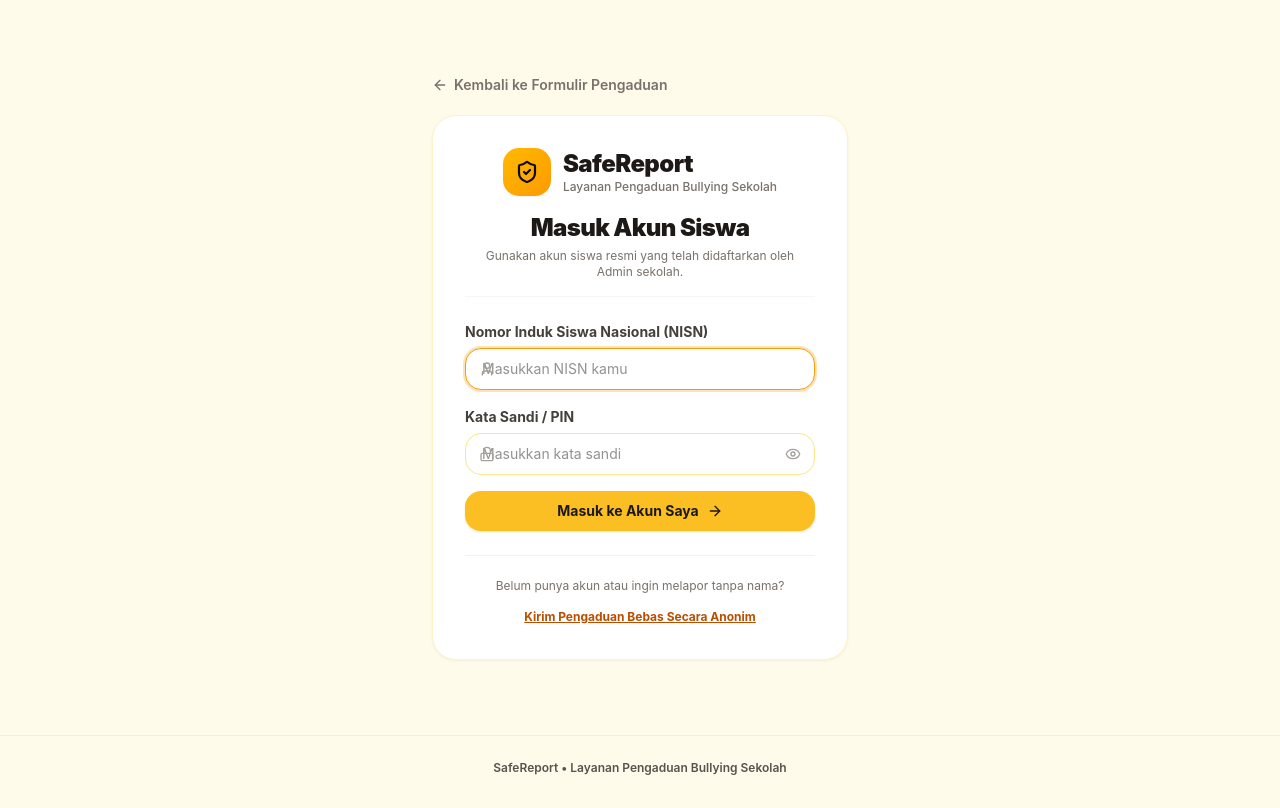
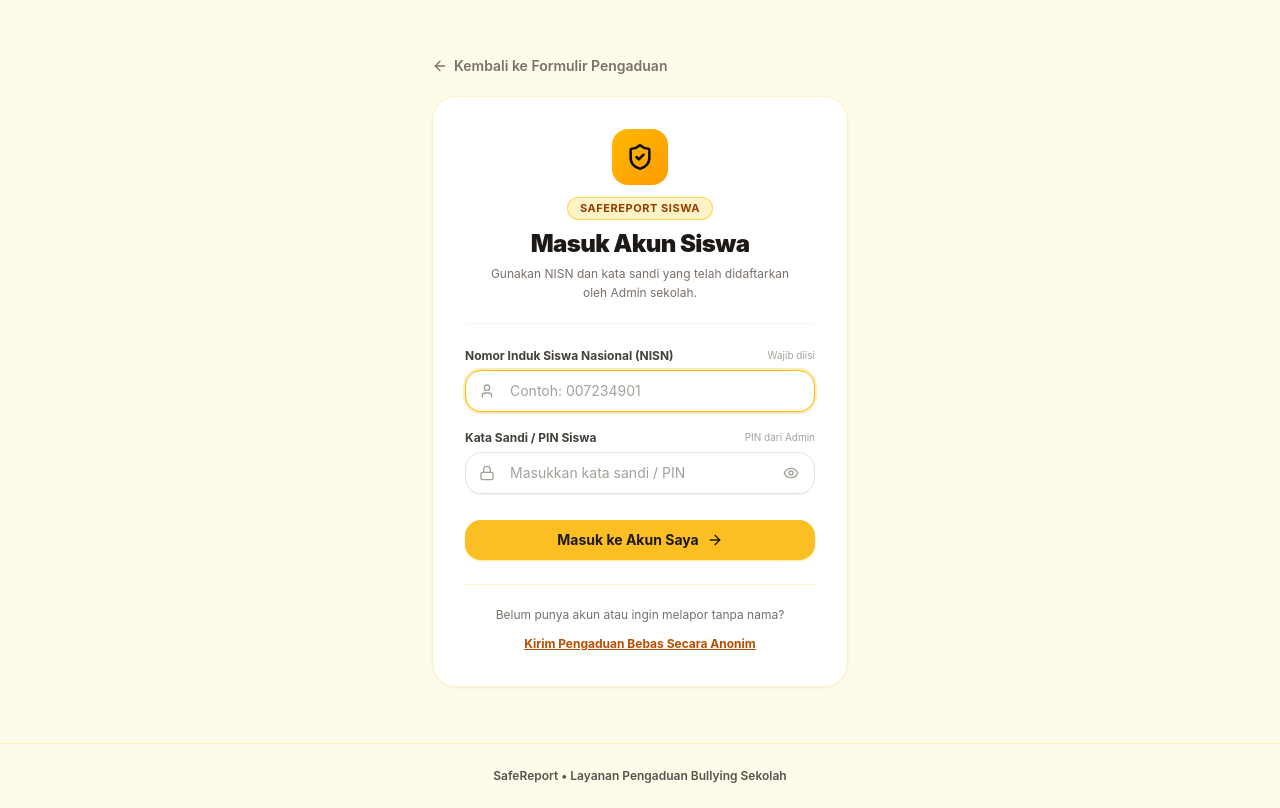
Before and after one commit to Hanifun/test-project, a Next.js app: page /login in a window 1280 px wide. Built offline with nearby package versions, Linux system fonts and the light colour scheme.

Commit message:
fix: rapikan layout header login siswa dan jarak padding input agar tidak bertabrakan dengan ikon

```diff
--- a/app/login/page.tsx
+++ b/app/login/page.tsx
@@ -3,9 +3,16 @@
 import { useState, Suspense } from "react";
 import { useRouter, useSearchParams } from "next/navigation";
 import Link from "next/link";
-import { ArrowRight, ArrowLeft, Eye, EyeOff, Lock, User as UserIcon } from "lucide-react";
+import {
+  ArrowRight,
+  ArrowLeft,
+  Eye,
+  EyeOff,
+  Lock,
+  User as UserIcon,
+  ShieldCheck,
+} from "lucide-react";
 import Footer from "@/components/Footer";
-import Logo from "@/components/Logo";
 import { AuthService, StudentService } from "@/lib/data";
 import { useToast } from "@/components/ToastProvider";
 
@@ -23,7 +30,7 @@ function LoginForm() {
   const handleStudentLogin = (e: React.FormEvent) => {
     e.preventDefault();
 
-    // 1. Validasi Pop-up Sesuai Standar Web
+    // Validasi Pop-up
     if (!nisn.trim()) {
       toast("Silakan masukkan Nomor Induk Siswa Nasional (NISN) kamu.", "warning");
       return;
@@ -43,7 +50,7 @@ function LoginForm() {
         return;
       }
 
-      // Set sesi profil siswa
+      // Simpan sesi profil siswa
       AuthService.setUser({
         id: student.id,
         nama: student.nama,
@@ -63,55 +70,72 @@ function LoginForm() {
 
   return (
     <div className="card p-6 sm:p-8 bg-white border border-amber-200/90 shadow-sm">
-      {/* Header Form Login dengan Logo Standar Web */}
-      <div className="flex flex-col items-center text-center mb-6 pb-4 border-b border-stone-100">
-        <Logo size="lg" showTagline={true} href="/" className="justify-center mb-4" />
+      {/* Header Form Login: Rapi, Terpusat, Elegan */}
+      <div className="flex flex-col items-center text-center mb-6 pb-5 border-b border-stone-100">
+        <Link href="/" className="group mb-3 inline-block" title="Kembali ke Beranda SafeReport">
+          <div className="w-13 h-13 sm:w-14 sm:h-14 rounded-2xl bg-gradient-to-br from-amber-400 to-amber-500 text-stone-950 flex items-center justify-center shadow-xs group-hover:scale-105 transition-transform">
+            <ShieldCheck className="w-7 h-7 text-stone-950 stroke-[2.2]" />
+          </div>
+        </Link>
+        <span className="text-[11px] font-bold uppercase tracking-wider text-amber-800 bg-amber-100 px-3 py-0.5 rounded-full border border-amber-300/80 mb-2">
+          SafeReport Siswa
+        </span>
         <h1 className="text-xl sm:text-2xl font-black text-stone-900 tracking-tight">
           Masuk Akun Siswa
         </h1>
-        <p className="text-xs text-stone-500 mt-1 max-w-xs">
-          Gunakan akun siswa resmi yang telah didaftarkan oleh Admin sekolah.
+        <p className="text-xs text-stone-500 mt-1 max-w-xs leading-relaxed">
+          Gunakan NISN dan kata sandi yang telah didaftarkan oleh Admin sekolah.
         </p>
       </div>
 
-      {/* Form Login Siswa */}
-      <form onSubmit={handleStudentLogin} className="space-y-4">
+      {/* Form Login Siswa dengan Padding Ikon Rapi (Bebas Tabrakan) */}
+      <form onSubmit={handleStudentLogin} className="space-y-4.5">
+        {/* Input NISN */}
         <div>
-          <label className="form-label">Nomor Induk Siswa Nasional (NISN)</label>
+          <label className="block text-xs font-bold text-stone-700 mb-1.5 flex items-center justify-between">
+            <span>Nomor Induk Siswa Nasional (NISN)</span>
+            <span className="text-[10px] text-stone-400 font-normal">Wajib diisi</span>
+          </label>
           <div className="relative">
-            <span className="absolute left-3.5 top-1/2 -translate-y-1/2 text-stone-400">
+            <div className="absolute left-3.5 top-1/2 -translate-y-1/2 pointer-events-none text-stone-400 flex items-center justify-center">
               <UserIcon className="w-4 h-4" />
-            </span>
+            </div>
             <input
               type="text"
               required
-              placeholder="Masukkan NISN kamu"
+              placeholder="Contoh: 007234901"
               value={nisn}
               onChange={(e) => setNisn(e.target.value)}
-              className="input pl-10 text-xs sm:text-sm"
+              style={{ paddingLeft: "2.75rem", paddingRight: "1rem" }}
+              className="w-full py-2.5 rounded-2xl bg-white border border-stone-200 text-stone-900 text-xs sm:text-sm placeholder:text-stone-400 focus:outline-none focus:border-amber-400 focus:ring-2 focus:ring-amber-400/25 transition-all shadow-2xs"
               autoFocus
             />
           </div>
         </div>
 
+        {/* Input Password */}
         <div>
-          <label className="form-label">Kata Sandi / PIN</label>
+          <label className="block text-xs font-bold text-stone-700 mb-1.5 flex items-center justify-between">
+            <span>Kata Sandi / PIN Siswa</span>
+            <span className="text-[10px] text-stone-400 font-normal">PIN dari Admin</span>
+          </label>
           <div className="relative">
-            <span className="absolute left-3.5 top-1/2 -translate-y-1/2 text-stone-400">
+            <div className="absolute left-3.5 top-1/2 -translate-y-1/2 pointer-events-none text-stone-400 flex items-center justify-center">
               <Lock className="w-4 h-4" />
-            </span>
+            </div>
             <input
               type={showPassword ? "text" : "password"}
               required
-              placeholder="Masukkan kata sandi"
+              placeholder="Masukkan kata sandi / PIN"
               value={password}
               onChange={(e) => setPassword(e.target.value)}
-              className="input pl-10 pr-10 text-xs sm:text-sm"
+              style={{ paddingLeft: "2.75rem", paddingRight: "2.75rem" }}
+              className="w-full py-2.5 rounded-2xl bg-white border border-stone-200 text-stone-900 text-xs sm:text-sm placeholder:text-stone-400 focus:outline-none focus:border-amber-400 focus:ring-2 focus:ring-amber-400/25 transition-all shadow-2xs"
             />
             <button
               type="button"
               onClick={() => setShowPassword(!showPassword)}
-              className="absolute right-3.5 top-1/2 -translate-y-1/2 text-stone-400 hover:text-stone-700 cursor-pointer"
+              className="absolute right-2.5 top-1/2 -translate-y-1/2 p-1.5 text-stone-400 hover:text-stone-700 hover:bg-stone-100 rounded-lg transition-colors cursor-pointer"
               title={showPassword ? "Sembunyikan password" : "Lihat password"}
             >
               {showPassword ? <EyeOff className="w-4 h-4" /> : <Eye className="w-4 h-4" />}
@@ -119,17 +143,18 @@ function LoginForm() {
           </div>
         </div>
 
+        {/* Tombol Submit */}
         <button
           type="submit"
           disabled={isLoading}
-          className="btn-primary w-full py-3 text-sm font-bold shadow-xs cursor-pointer disabled:opacity-60"
+          className="btn-primary w-full py-3 text-sm font-bold shadow-xs cursor-pointer disabled:opacity-60 mt-2"
         >
           {isLoading ? "Memeriksa Akun..." : "Masuk ke Akun Saya"} <ArrowRight className="w-4 h-4" />
         </button>
       </form>
 
-      {/* Informasi Melapor Anonim */}
-      <div className="mt-6 pt-5 border-t border-amber-100 text-center space-y-2">
+      {/* Informasi Melapor Bebas Tanpa Akun */}
+      <div className="mt-6 pt-5 border-t border-amber-100 text-center space-y-1.5">
         <p className="text-xs text-stone-500 leading-relaxed">
           Belum punya akun atau ingin melapor tanpa nama?
         </p>
@@ -147,13 +172,12 @@ function LoginForm() {
 export default function LoginPage() {
   return (
     <div className="min-h-screen flex flex-col bg-amber-50/50">
-      {/* Tanpa Navbar di halaman login siswa sesuai permintaan pengguna */}
-      <main className="flex-1 max-w-md mx-auto w-full px-4 py-10 flex flex-col justify-center">
-        {/* Tombol Kembali ke Formulir Pengaduan */}
+      <main className="flex-1 max-w-md mx-auto w-full px-4 py-10 sm:py-14 flex flex-col justify-center">
+        {/* Tombol Navigasi Kembali ke Formulir */}
         <div className="mb-4">
           <Link
             href="/"
-            className="inline-flex items-center gap-1.5 text-stone-500 hover:text-amber-700 text-xs sm:text-sm font-semibold transition-colors"
+            className="inline-flex items-center gap-1.5 text-stone-500 hover:text-amber-800 text-xs sm:text-sm font-semibold transition-colors"
           >
             <ArrowLeft className="w-4 h-4" /> Kembali ke Formulir Pengaduan
           </Link>
```
